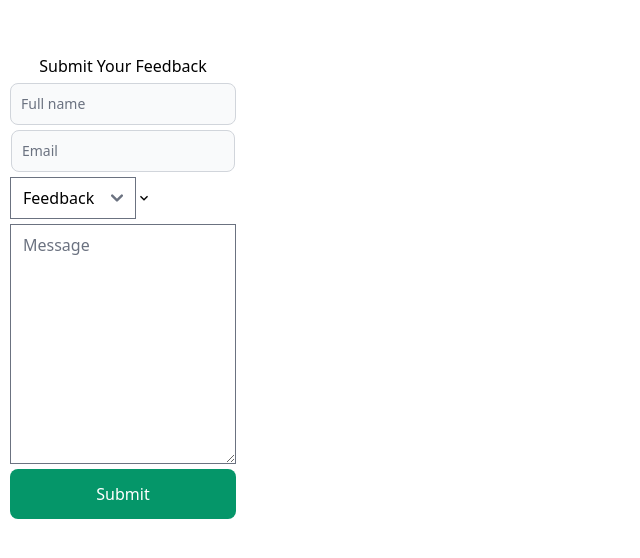
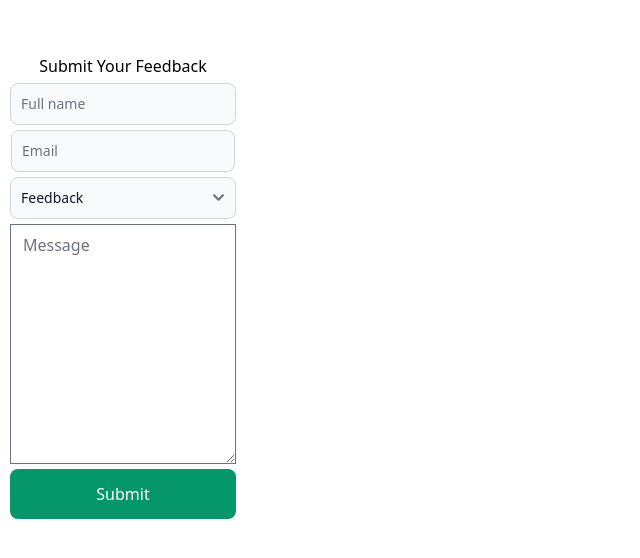
Before and after one commit to rldnrl-tutorial/next-fullstack, a Next.js app: page / in a window 1280 px wide. Shown: the part 114-672 px from the top of the page, without its empty margins (0-640 px from the left). Built offline with nearby package versions, Linux system fonts and the light colour scheme.

Commit message:
feat: create select component

```diff
--- a/src/libs/ui/Select/Select.tsx
+++ b/src/libs/ui/Select/Select.tsx
@@ -1,11 +1,21 @@
-import {
-  forwardRef,
-  Select as ChakraSelect,
-  SelectProps,
-} from '@chakra-ui/react'
+import React, { forwardRef, SelectHTMLAttributes } from 'react'
+import clsx from 'clsx'
 
-const Select = forwardRef<SelectProps, 'select'>((props, ref) => {
-  return <ChakraSelect maxWidth="23.75rem" {...props} ref={ref} />
-})
+type SelectProps = SelectHTMLAttributes<HTMLSelectElement>
+
+const Select = forwardRef<HTMLSelectElement, SelectProps>(
+  function ForwardRefSelect(props, ref) {
+    return (
+      <select
+        {...props}
+        ref={ref}
+        className={clsx(
+          'block w-full border disabled:cursor-not-allowed disabled:opacity-50 bg-gray-50 border-gray-300 text-gray-900 focus:border-blue-500 focus:ring-blue-500 dark:border-gray-600 dark:bg-gray-700 dark:text-white dark:placeholder-gray-400 dark:focus:border-blue-500 dark:focus:ring-blue-500 rounded-lg p-2.5 text-sm',
+          props.className
+        )}
+      />
+    )
+  }
+)
 
 export default Select
```
